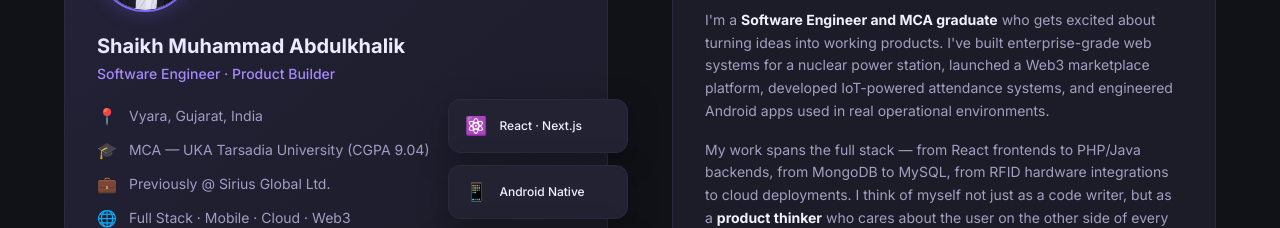
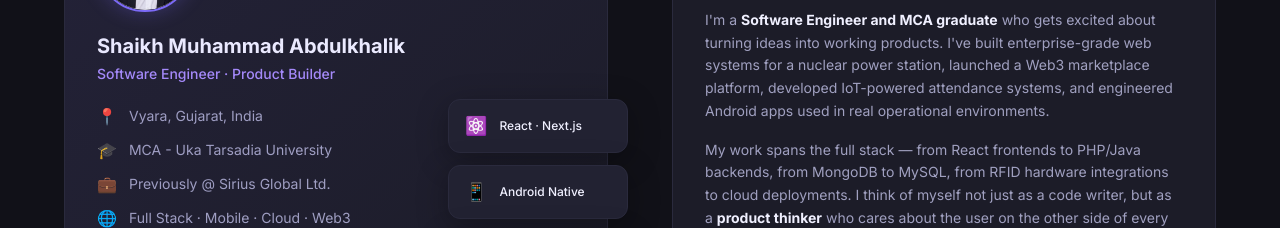
Before and after one commit to MdDevCoder/portfolio, a React (Vite) app: page / in a window 1280 px wide. Shown: the part 1240-1468 px from the top of the page. Built offline with nearby package versions, Linux system fonts and the light colour scheme.

Commit message:
style: Shorten education details in About section

```diff
--- a/src/components/sections/About.tsx
+++ b/src/components/sections/About.tsx
@@ -23,7 +23,7 @@ const About = () => {
 
               <div className="flex flex-col gap-2.5">
                 <div className="flex items-center gap-3 text-sm text-[var(--text2)]"><span className="text-teal text-base shrink-0">📍</span>Vyara, Gujarat, India</div>
-                <div className="flex items-center gap-3 text-sm text-[var(--text2)]"><span className="text-teal text-base shrink-0">🎓</span>MCA — UKA Tarsadia University (CGPA 9.04)</div>
+                <div className="flex items-center gap-3 text-sm text-[var(--text2)]"><span className="text-teal text-base shrink-0">🎓</span>MCA - Uka Tarsadia University</div>
                 <div className="flex items-center gap-3 text-sm text-[var(--text2)]"><span className="text-teal text-base shrink-0">💼</span>Previously @ Sirius Global Ltd.</div>
                 <div className="flex items-center gap-3 text-sm text-[var(--text2)]"><span className="text-teal text-base shrink-0">🌐</span>Full Stack · Mobile · Cloud · Web3</div>
                 <div className="flex items-center gap-3 text-sm text-[var(--text2)]"><span className="text-teal text-base shrink-0">📧</span>muhammadshaikh4203@gmail.com</div>
```
